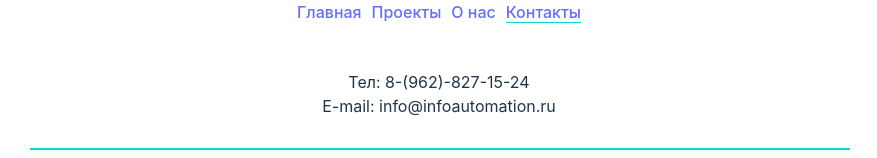
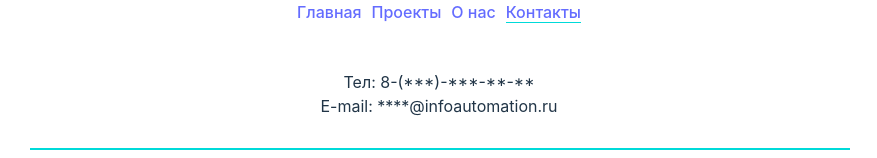
Before and after one commit to KashirinIvan/infoautomation, a React (Vite) app: page /contacts in a window 1280 px wide. Shown: the part 351-509 px from the top of the page, without its empty margins (201-1078 px from the left). Built offline with nearby package versions, Linux system fonts and the light colour scheme.

Commit message:
clouse contact

```diff
--- a/src/components/Contacts/Contacts.jsx
+++ b/src/components/Contacts/Contacts.jsx
@@ -2,7 +2,7 @@ import React from 'react'
 
 export const Contacts = () => {
   return (
-    <div>Тел: 8-(962)-827-15-24<br/>
-    E-mail: info@infoautomation.ru</div>
+    <div>Тел: 8-(***)-***-**-**<br/>
+    E-mail: ****@infoautomation.ru</div>
   )
 }
--- a/src/components/Footer/Footer.jsx
+++ b/src/components/Footer/Footer.jsx
@@ -6,7 +6,7 @@ export const Footer = () => {
         <footer>
             <div className={styles.line}></div>
             <div className={styles.footer}>
-                <a href="tel:+7 (962) 827-15-24">
+                <a href="tel:+7 (***) ***-**-**">
                     <img
                         className={styles.footerPhone}
                         src='/Phone.png'
@@ -14,7 +14,7 @@ export const Footer = () => {
                     />
                 </a>
 
-                <a href="https://t.me/Ivan_Andreevich_Kashirin">
+                <a href="https://t.me/">
                     <img
                         className={styles.footerIcon}
                         src='/TG.svg'
@@ -22,7 +22,7 @@ export const Footer = () => {
                     />
                 </a>
 
-                <a href="mailto:info@infoautomation.ru">
+                <a href="mailto:****@infoautomation.ru">
                     <img
                         className={styles.footerIcon}
                         src="/Email.svg"
```
